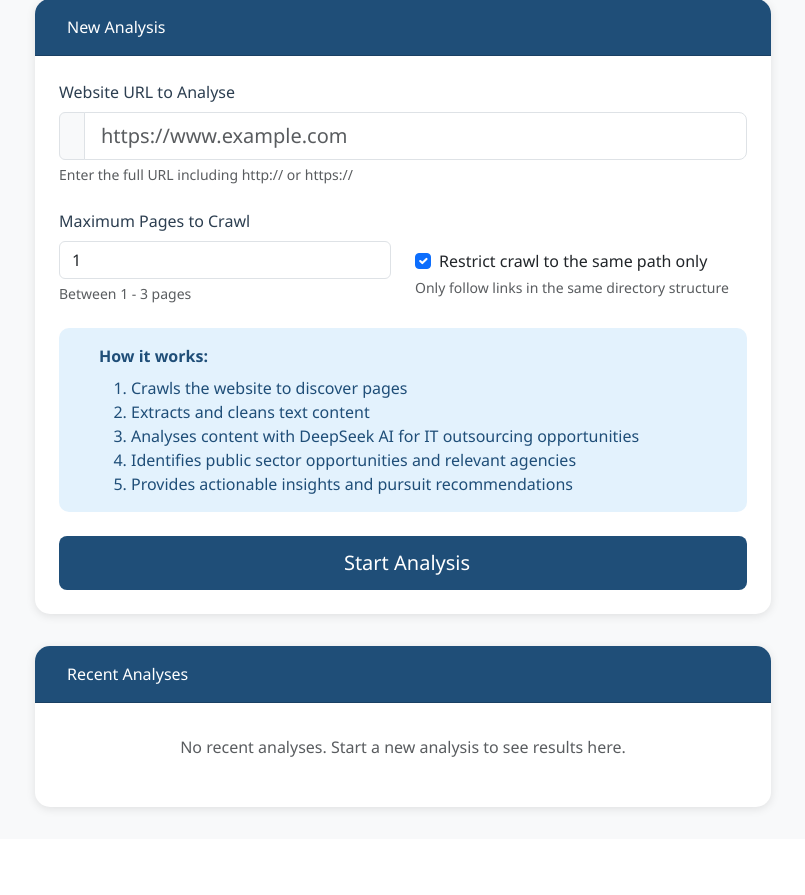
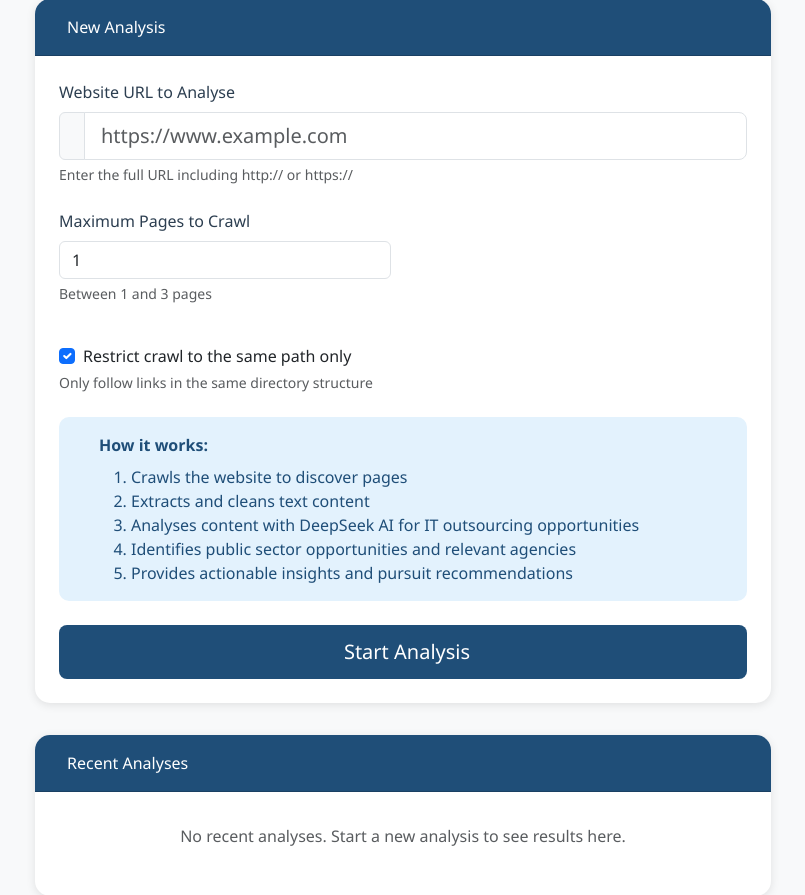
Before and after one commit to ywhabg/deepseek-render-app, a Flask app: page / in a window 1280 px wide. Shown: the part 223-1118 px from the top of the page, without its empty margins (237-1042 px from the left). Before the commit the page ends 1035 px from the top, so only its background shows below. Run offline with Flask 3, Linux system fonts and the light colour scheme.

Commit message:
Clarify maximum pages input text
Updated the text to clarify the range for maximum pages.

```diff
--- a/templates/index.html
+++ b/templates/index.html
@@ -126,8 +126,9 @@
                                     <label for="max_pages" class="form-label">Maximum Pages to Crawl</label>
                                     <input type="number" class="form-control" id="max_pages" name="max_pages"
                                            value="1" min="1" max="3">
-                                    <div class="form-text">Between 1 - 3 pages</div>
                                 </div>
+                                <div class="form-text">Between 1 and 3 pages</div>
+
                                 <div class="col-md-6">
                                     <label class="form-label">&nbsp;</label>
                                     <div class="form-check mt-2">
```
